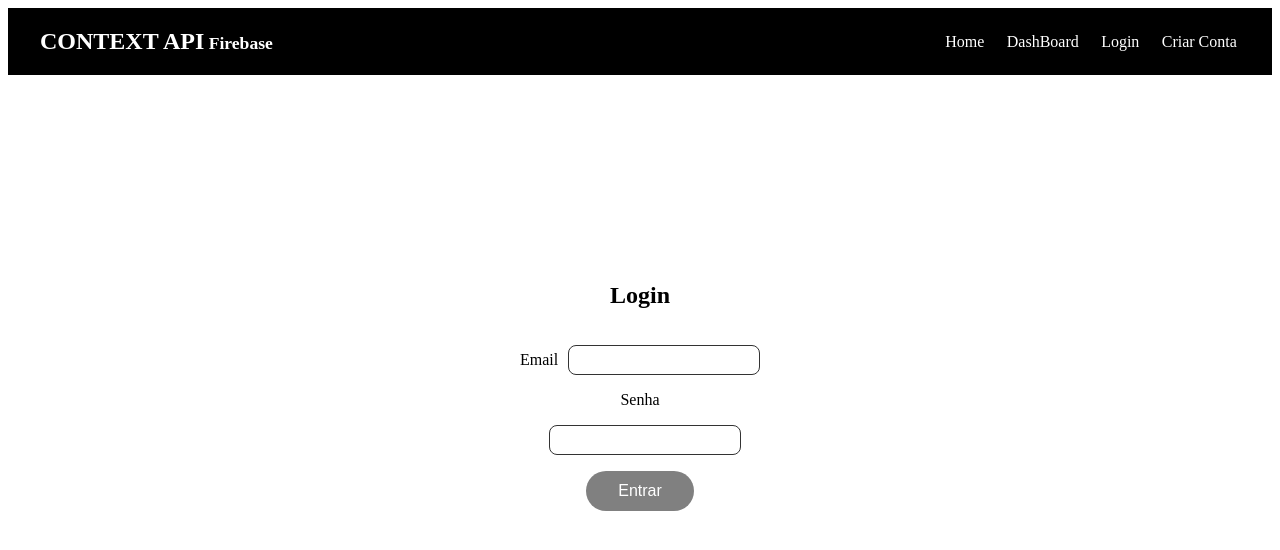
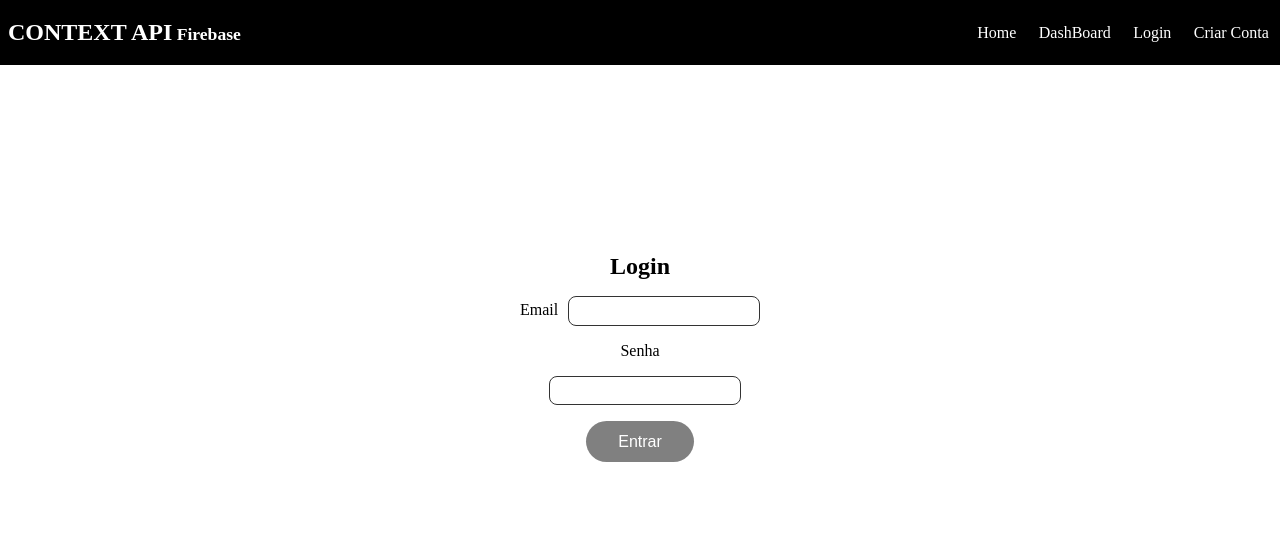
Before and after one commit to Wellyngtonkuhn/Sistema-de-login-com-React-Context-Api, a React (Create React App) app: page /login in a window 1280 px wide. Shown: the top 550 px of the page. Built offline with nearby package versions, Linux system fonts and the light colour scheme; what react-dotenv would draw is missing.

Commit message:
Alteração no css global

```diff
--- a/public/env.js
+++ b/public/env.js
@@ -2,7 +2,7 @@ window.env = {
   "ACLOCAL_PATH": "C:\\Program Files\\Git\\mingw64\\share\\aclocal;C:\\Program Files\\Git\\usr\\share\\aclocal",
   "ALLUSERSPROFILE": "C:\\ProgramData",
   "APPDATA": "C:\\Users\\kuhnw\\AppData\\Roaming",
-  "CHROME_CRASHPAD_PIPE_NAME": "\\\\.\\pipe\\crashpad_19180_SRJFMIBAZWPXBDAY",
+  "CHROME_CRASHPAD_PIPE_NAME": "\\\\.\\pipe\\crashpad_5052_FSDCZXWYCLRPQBTB",
   "COLOR": "1",
   "COLORTERM": "truecolor",
   "COMMONPROGRAMFILES": "C:\\Program Files\\Common Files",
@@ -15,6 +15,8 @@ window.env = {
   "DriverData": "C:\\Windows\\System32\\Drivers\\DriverData",
   "EDITOR": "notepad.exe",
   "EXEPATH": "C:\\Program Files\\Git\\bin",
+  "FPS_BROWSER_APP_PROFILE_STRING": "Internet Explorer",
+  "FPS_BROWSER_USER_PROFILE_STRING": "Default",
   "GIT_ASKPASS": "c:\\Users\\kuhnw\\AppData\\Local\\Programs\\Microsoft VS Code\\resources\\app\\extensions\\git\\dist\\askpass.sh",
   "HOME": "C:\\Users\\kuhnw",
   "HOMEDRIVE": "C:",
@@ -92,7 +94,7 @@ window.env = {
   "TEMP": "C:\\Users\\kuhnw\\AppData\\Local\\Temp",
   "TERM": "xterm-256color",
   "TERM_PROGRAM": "vscode",
-  "TERM_PROGRAM_VERSION": "1.70.1",
+  "TERM_PROGRAM_VERSION": "1.70.2",
   "TMP": "C:\\Users\\kuhnw\\AppData\\Local\\Temp",
   "TMPDIR": "C:\\Users\\kuhnw\\AppData\\Local\\Temp",
   "USERDOMAIN": "DESKTOP-KUIRUEP",
--- a/src/App.js
+++ b/src/App.js
@@ -1,4 +1,5 @@
 import styled from "styled-components";
+
 
 import Menu from "./components/menu/Menu";
 
--- a/src/components/login/Cadastro.js
+++ b/src/components/login/Cadastro.js
@@ -52,21 +52,23 @@ const Section = styled.section`
   display: flex;
   flex-direction: column;
   text-align: center;
-  max-width: 100vw;
-  min-height: 80vh;
   justify-content: center;
   align-items: center;
+  min-width: 75vw;
+  min-height: 75vh;
 `;
 
 const Form = styled.form`
   max-width: 15rem;
-
   input {
     margin: 1rem 0;
     padding: 0.4rem 0.4rem;
     margin-left: 10px;
     border-radius: 8px;
     border: 1px solid #333;
+    :focus{
+      outline: none;
+    }
   }
 
   button {
--- a/src/components/login/Login.js
+++ b/src/components/login/Login.js
@@ -1,9 +1,10 @@
 import styled from "styled-components";
+
+import Cadastro from "./Cadastro";
 
 import { useAuthUser } from "../../context-api/provider/AuthUser";
 
 export default function Login() {
-
   const { usuario, setUsuario, handleLogin } = useAuthUser();
 
   return (
@@ -16,7 +17,9 @@ export default function Login() {
             <input
               type="email"
               value={usuario.email}
-              onChange={(e) => setUsuario({...usuario, email: e.target.value})}
+              onChange={(e) =>
+                setUsuario({ ...usuario, email: e.target.value })
+              }
             />
           </label>
           <label>
@@ -24,7 +27,9 @@ export default function Login() {
             <input
               type="password"
               value={usuario.senha}
-              onChange={(e) => setUsuario({...usuario, senha: e.target.value})}
+              onChange={(e) =>
+                setUsuario({ ...usuario, senha: e.target.value })
+              }
             />
           </label>
           <button type="submit">Entrar</button>
@@ -38,10 +43,10 @@ const Section = styled.section`
   display: flex;
   flex-direction: column;
   text-align: center;
-  max-width: 100vw;
-  min-height: 80vh;
   justify-content: center;
   align-items: center;
+  min-width: 75vw;
+  min-height: 75vh;
 `;
 
 const Form = styled.form`
@@ -52,6 +57,9 @@ const Form = styled.form`
     margin-left: 10px;
     border-radius: 8px;
     border: 1px solid #333;
+    :focus {
+      outline: none;
+    }
   }
 
   button {
--- a/src/components/menu/Menu.js
+++ b/src/components/menu/Menu.js
@@ -5,7 +5,6 @@ import { Link } from "react-router-dom";
 import styled from "styled-components";
 
 export default function Menu() {
-
   const { userData, handleLogOut } = useAuthUser();
 
   return (
@@ -45,10 +44,10 @@ export default function Menu() {
 const Nav = styled.nav`
   display: flex;
   background-color: #000;
-  padding: 0.5rem 0;
+  padding: 1.2rem 0.5rem;
+  max-width: 100vw;
   align-items: center;
   justify-content: space-between;
-  padding: 0 2rem;
   h1 {
     color: #fff;
     text-transform: uppercase;
--- /dev/null
+++ b/src/index.css
@@ -0,0 +1,5 @@
+*{
+    margin: 0;
+    padding: 0;
+    box-sizing: border-box;
+}
--- a/src/index.js
+++ b/src/index.js
@@ -1,6 +1,7 @@
 import React from "react";
 import ReactDOM from "react-dom/client";
 import App from "./App";
+import './index.css'
 
 import AuthUser from "./context-api/provider/AuthUser";
 
```
Also changed, not shown: src/components/login/index.js (added, +17 -0 lines), src/context-api/provider/utils.js (added).
